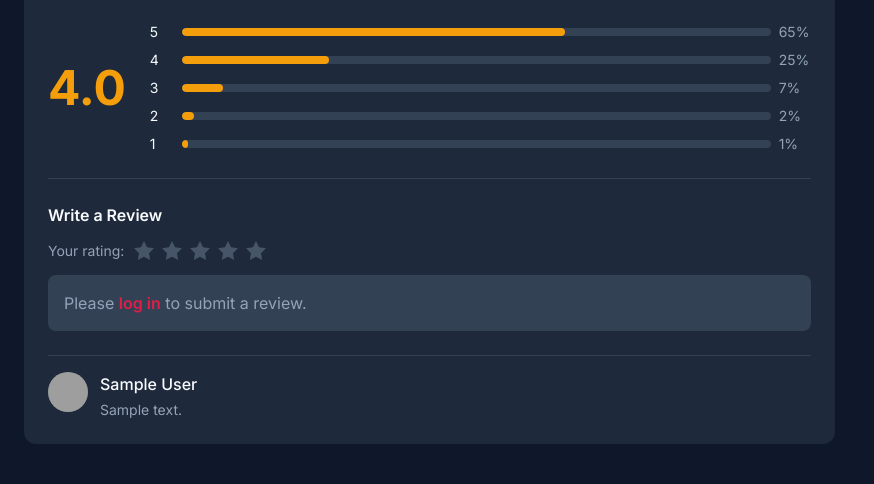
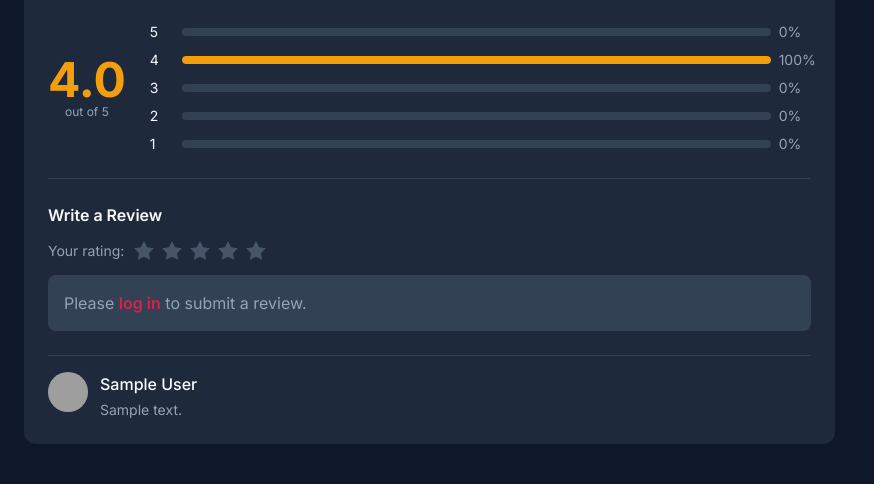
Before and after one commit to l0lwut7/Cinema-Management-System, a Flask app: page /movie/1 in a window 1280 px wide. Shown: the part 1051-1535 px from the top of the page, without its empty margins (0-874 px from the left). Run offline with Flask 3, Linux system fonts and the light colour scheme; tables that the repository leaves empty hold one stand-in row (values such as "Sample post"); some libraries are stand-ins or nearby versions; grey boxes are pictures that could not be loaded.

Commit message:
Overhaul dynamic movie ratings, review statistics, interactive stars, and status badges.
Synchronized the 5-star rating format across the homepage and movie detail pages using real database averages. Replaced the hardcoded review distribution percentages with actual data calculated directly from user reviews. Upgraded the review form with an interactive star rating system that features hover effects and a toggle-to-reset click mechanic. Updated the movie detail page to dynamically display the correct "Now Showing" or "Coming Soon" badge based on the database status.

```diff
--- a/app/blueprints/discovery/routes.py
+++ b/app/blueprints/discovery/routes.py
@@ -215,10 +215,13 @@ def fetch_now_showing_movies():
             m.duration_mins AS duration,
             m.rating_age,
             m.release_date,
-            m.summary AS synopsis
+            m.summary AS synopsis,
+            COALESCE(ROUND(AVG(r.rating), 1), 0) AS avg_rating
         FROM movie m
         JOIN movie_run mr ON m.movie_id = mr.movie_id
+        LEFT JOIN review r ON r.movie_id = m.movie_id
         WHERE CURDATE() BETWEEN mr.start_date AND mr.end_date
+        GROUP BY m.movie_id, m.title, m.director, m.duration_mins, m.rating_age, m.release_date, m.summary
         ORDER BY m.release_date DESC
     """
 
@@ -229,8 +232,8 @@ def fetch_now_showing_movies():
     connection.close()
 
     for movie in movies:
-        movie["rating"] = 0
-        movie["avg_rating"] = 0
+        movie["avg_rating"] = float(movie["avg_rating"] or 0)
+        movie["rating"] = movie["avg_rating"]
         movie["status"] = "Now Showing"
         movie["genres"] = ""
         movie["format"] = ""
@@ -253,16 +256,19 @@ def fetch_coming_soon_movies():
 
     query = """
         SELECT
-            movie_id AS id,
-            title,
-            director,
-            duration_mins AS duration,
-            rating_age,
-            release_date,
-            summary AS synopsis
-        FROM movie
-        WHERE release_date > CURDATE()
-        ORDER BY release_date ASC
+            m.movie_id AS id,
+            m.title,
+            m.director,
+            m.duration_mins AS duration,
+            m.rating_age,
+            m.release_date,
+            m.summary AS synopsis,
+            COALESCE(ROUND(AVG(r.rating), 1), 0) AS avg_rating
+        FROM movie m
+        LEFT JOIN review r ON r.movie_id = m.movie_id
+        WHERE m.release_date > CURDATE()
+        GROUP BY m.movie_id, m.title, m.director, m.duration_mins, m.rating_age, m.release_date, m.summary
+        ORDER BY m.release_date ASC
     """
 
     cursor.execute(query)
@@ -272,8 +278,8 @@ def fetch_coming_soon_movies():
     connection.close()
 
     for movie in movies:
-        movie["rating"] = 0
-        movie["avg_rating"] = 0
+        movie["avg_rating"] = float(movie["avg_rating"] or 0)
+        movie["rating"] = movie["avg_rating"]
         movie["status"] = "Coming Soon"
         movie["genres"] = ""
         movie["format"] = ""
@@ -304,7 +310,12 @@ def fetch_movie_by_id(movie_id):
             m.release_date,
             m.summary AS synopsis,
             GROUP_CONCAT(DISTINCT g.name SEPARATOR ', ') AS genres,
-            GROUP_CONCAT(DISTINCT f.name SEPARATOR ', ') AS format
+            GROUP_CONCAT(DISTINCT f.name SEPARATOR ', ') AS format,
+            EXISTS(
+                SELECT 1 FROM movie_run mr
+                WHERE mr.movie_id = m.movie_id
+                  AND CURDATE() BETWEEN mr.start_date AND mr.end_date
+            ) AS is_now_showing
         FROM movie m
         LEFT JOIN movie_genre mg ON m.movie_id = mg.movie_id
         LEFT JOIN genre g ON mg.genre_id = g.genre_id
@@ -323,11 +334,16 @@ def fetch_movie_by_id(movie_id):
     if movie is None:
         abort(404)
 
+    if movie.get("is_now_showing"):
+        movie["status"] = "Now Showing"
+    else:
+        movie["status"] = "Coming Soon"
+
     movie["rating"] = 0
     movie["avg_rating"] = 0
     movie["runtime_label"] = str(movie["duration"]) + " min"
     movie["meta"] = movie["director"]
-    movie["badge"] = "Movie"
+    movie["badge"] = movie["status"]
     movie["image_url"] = "https://images.unsplash.com/photo-1489599849927-2ee91cede3ba?w=1200&q=80"
     movie["detail_url"] = url_for("discovery.movie_detail", movie_id=movie["id"])
 
@@ -450,6 +466,7 @@ def movie_detail(movie_id):
     context["cast"] = cast
     context["reviews"] = reviews
     context["total_reviews"] = rating_summary["total_reviews"]
+    context["rating_distribution"] = rating_summary["distribution"]
 
     return render_template("discovery/movie_detail.html", **context)
 
@@ -675,14 +692,16 @@ def submit_review(movie_id):
     return redirect(url_for("discovery.movie_detail", movie_id=movie_id))
 
 def fetch_movie_rating_summary(movie_id):
-    connection = get_db_connection()
+    empty_distribution = {5: 0, 4: 0, 3: 0, 2: 0, 1: 0}
 
-    if connection is None:
+    if get_db_connection() is None:
         return {
             "avg_rating": 0,
-            "total_reviews": 0
+            "total_reviews": 0,
+            "distribution": empty_distribution,
         }
 
+    connection = get_db_connection()
     cursor = connection.cursor(dictionary=True)
 
     cursor.execute(
@@ -695,13 +714,32 @@ def fetch_movie_rating_summary(movie_id):
         """,
         (movie_id,)
     )
+    summary = cursor.fetchone()
 
-    summary = cursor.fetchone()
+    cursor.execute(
+        """
+        SELECT rating, COUNT(*) AS count
+        FROM review
+        WHERE movie_id = %s
+        GROUP BY rating
+        """,
+        (movie_id,)
+    )
+    rows = cursor.fetchall()
 
     cursor.close()
     connection.close()
 
+    total_reviews = int(summary["total_reviews"] or 0)
+
+    distribution = {5: 0, 4: 0, 3: 0, 2: 0, 1: 0}
+    for row in rows:
+        star = int(row["rating"])
+        if star in distribution and total_reviews > 0:
+            distribution[star] = round((row["count"] / total_reviews) * 100)
+
     return {
         "avg_rating": round(float(summary["avg_rating"] or 0), 1),
-        "total_reviews": summary["total_reviews"] or 0
+        "total_reviews": total_reviews,
+        "distribution": distribution,
     }
--- a/app/templates/discovery/movie_detail.html
+++ b/app/templates/discovery/movie_detail.html
@@ -12,12 +12,12 @@
                 <img src="{{ movie.image_url }}" alt="Movie Poster" class="w-48 h-72 object-cover rounded-xl shadow-2xl hidden md:block">
                 <div class="flex-1">
                     <div class="flex items-center gap-3 mb-3">
-                        <span class="px-3 py-1 bg-cinema-primary/20 text-cinema-primary rounded-full text-sm font-medium">Now Showing</span>
+                        <span class="px-3 py-1 bg-cinema-primary/20 text-cinema-primary rounded-full text-sm font-medium">{{ movie.status }}</span>
                         <span class="px-3 py-1 bg-cinema-secondary/20 text-cinema-secondary rounded-full text-sm font-medium flex items-center gap-1">
                             <svg class="w-4 h-4" fill="currentColor" viewBox="0 0 24 24">
                                 <path d="M12 2l3.09 6.26L22 9.27l-5 4.87 1.18 6.88L12 17.77l-6.18 3.25L7 14.14 2 9.27l6.91-1.01L12 2z"/>
                             </svg>
-                            {{ movie.avg_rating }}/10
+                            {{ "%.1f"|format(movie.avg_rating or 0) }}/5
                         </span>
                     </div>
                     <div class="flex items-start justify-between gap-4">
@@ -83,14 +83,20 @@
                 </div>
                 <div class="flex items-center gap-6 mb-6 pb-6 border-b border-slate-700">
                     <div class="text-center">
-                        <div class="text-5xl font-bold text-cinema-secondary">{{ movie.avg_rating }}</div>
+                        <div class="text-5xl font-bold text-cinema-secondary">{{ "%.1f"|format(movie.avg_rating or 0) }}</div>
+                        <div class="text-xs text-cinema-muted">out of 5</div>
                     </div>
                     <div class="flex-1 space-y-2">
-                        <div class="flex items-center gap-2"><span class="text-sm w-6">5</span><div class="flex-1 h-2 bg-slate-700 rounded-full overflow-hidden"><div class="h-full bg-cinema-secondary rounded-full" style="width: 65%"></div></div><span class="text-sm text-cinema-muted w-8">65%</span></div>
-                        <div class="flex items-center gap-2"><span class="text-sm w-6">4</span><div class="flex-1 h-2 bg-slate-700 rounded-full overflow-hidden"><div class="h-full bg-cinema-secondary rounded-full" style="width: 25%"></div></div><span class="text-sm text-cinema-muted w-8">25%</span></div>
-                        <div class="flex items-center gap-2"><span class="text-sm w-6">3</span><div class="flex-1 h-2 bg-slate-700 rounded-full overflow-hidden"><div class="h-full bg-cinema-secondary rounded-full" style="width: 7%"></div></div><span class="text-sm text-cinema-muted w-8">7%</span></div>
-                        <div class="flex items-center gap-2"><span class="text-sm w-6">2</span><div class="flex-1 h-2 bg-slate-700 rounded-full overflow-hidden"><div class="h-full bg-cinema-secondary rounded-full" style="width: 2%"></div></div><span class="text-sm text-cinema-muted w-8">2%</span></div>
-                        <div class="flex items-center gap-2"><span class="text-sm w-6">1</span><div class="flex-1 h-2 bg-slate-700 rounded-full overflow-hidden"><div class="h-full bg-cinema-secondary rounded-full" style="width: 1%"></div></div><span class="text-sm text-cinema-muted w-8">1%</span></div>
+                        {% for star in [5, 4, 3, 2, 1] %}
+                            {% set pct = rating_distribution[star] | default(0) %}
+                            <div class="flex items-center gap-2">
+                                <span class="text-sm w-6">{{ star }}</span>
+                                <div class="flex-1 h-2 bg-slate-700 rounded-full overflow-hidden">
+                                    <div class="h-full bg-cinema-secondary rounded-full" style="width: {{ pct }}%"></div>
+                                </div>
+                                <span class="text-sm text-cinema-muted w-8">{{ pct }}%</span>
+                            </div>
+                        {% endfor %}
                     </div>
                 </div>
                 <div class="mb-6">
@@ -99,7 +105,7 @@
                         <span class="text-sm text-cinema-muted">Your rating:</span>
                         <div class="flex gap-1" id="star-rating">
                             {% for i in range(5) %}
-                                <button type="button" onclick="setRating({{ i + 1 }})" class="star-btn text-slate-600 hover:text-cinema-secondary transition-colors">
+                                <button type="button" data-value="{{ i + 1 }}" class="star-btn text-slate-600 transition-colors">
                                     <svg class="w-6 h-6" fill="currentColor" viewBox="0 0 24 24"><path d="M12 2l3.09 6.26L22 9.27l-5 4.87 1.18 6.88L12 17.77l-6.18 3.25L7 14.14 2 9.27l6.91-1.01L12 2z"/></svg>
                                 </button>
                             {% endfor %}
@@ -170,26 +176,48 @@
 </div>
     {% block scripts %}
 <script>
-let selectedRating = 0;
+(function () {
+    const container = document.getElementById("star-rating");
+    if (!container) return;
 
-function setRating(rating) {
-    selectedRating = rating;
+    const buttons = Array.from(container.querySelectorAll(".star-btn"));
+    const ratingInput = document.getElementById("selected-rating");
+    let lockedRating = 0;
 
-    const ratingInput = document.getElementById("selected-rating");
-    if (ratingInput) {
-        ratingInput.value = rating;
+    function paint(count) {
+        buttons.forEach((btn, idx) => {
+            if (idx < count) {
+                btn.classList.remove("text-slate-600");
+                btn.classList.add("text-cinema-secondary");
+            } else {
+                btn.classList.remove("text-cinema-secondary");
+                btn.classList.add("text-slate-600");
+            }
+        });
     }
 
-    document.querySelectorAll(".star-btn").forEach((button, index) => {
-        if (index < rating) {
-            button.classList.remove("text-slate-600");
-            button.classList.add("text-cinema-secondary");
-        } else {
-            button.classList.remove("text-cinema-secondary");
-            button.classList.add("text-slate-600");
-        }
+    buttons.forEach((btn) => {
+        const value = parseInt(btn.dataset.value, 10);
+
+        btn.addEventListener("mouseenter", () => paint(value));
+
+        btn.addEventListener("click", () => {
+            if (lockedRating === value) {
+                lockedRating = 0;
+                if (ratingInput) ratingInput.value = "";
+                paint(0);
+            } else {
+                lockedRating = value;
+                if (ratingInput) ratingInput.value = String(value);
+                paint(value);
+            }
+        });
     });
-}
+
+    container.addEventListener("mouseleave", () => paint(lockedRating));
+
+    paint(lockedRating);
+})();
 </script>
 {% endblock %}
 {% endblock %}
--- a/app/templates/shared/_movie_card.html
+++ b/app/templates/shared/_movie_card.html
@@ -25,7 +25,7 @@
                     <svg class="w-4 h-4" fill="currentColor" viewBox="0 0 24 24" aria-hidden="true">
                         <path d="M12 2l3.09 6.26L22 9.27l-5 4.87 1.18 6.88L12 17.77l-6.18 3.25L7 14.14 2 9.27l6.91-1.01L12 2z"/>
                     </svg>
-                    {{ movie.rating if movie.rating else movie.avg_rating }}
+                    {{ "%.1f"|format(movie.avg_rating or 0) }}/5
                 </span>
                 <span class="text-cinema-muted text-sm">|</span>
                 <span class="text-cinema-muted text-sm">{{ movie.duration if movie.duration else movie.runtime_label }}</span>
```
